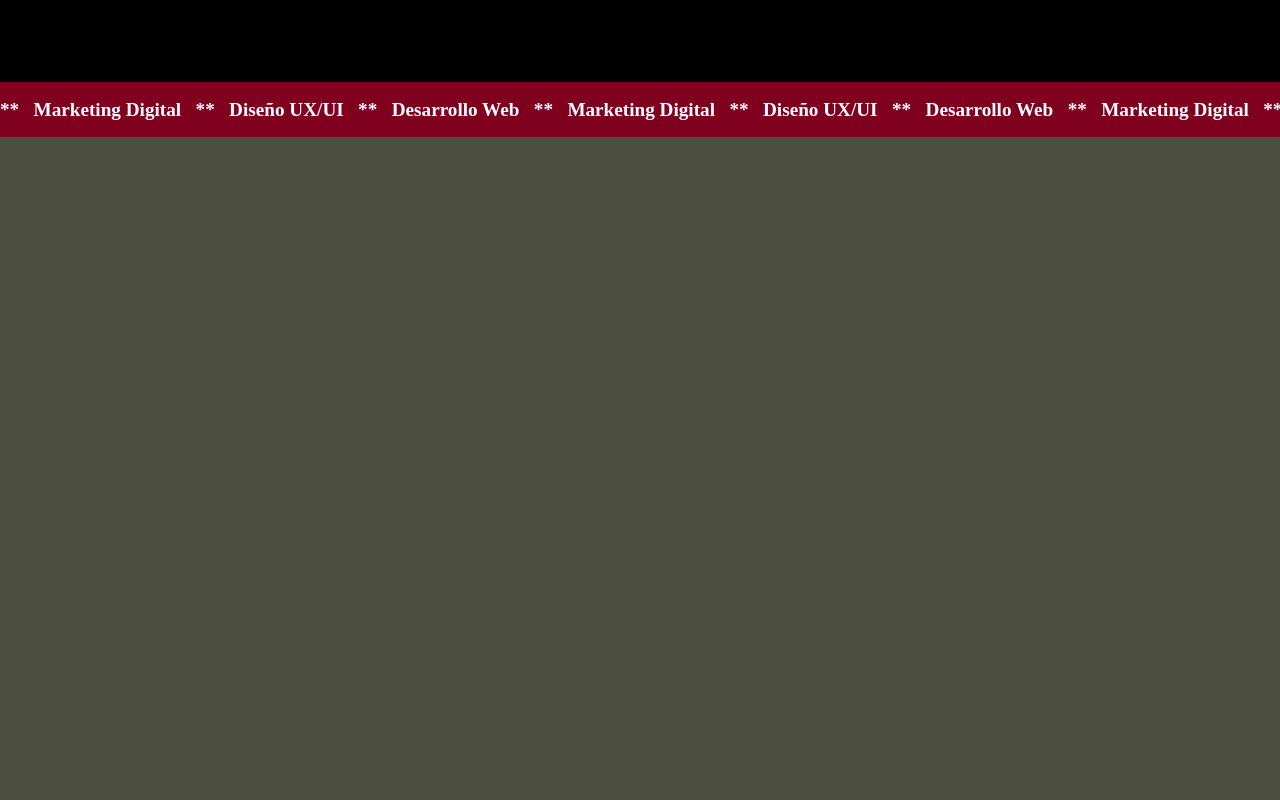
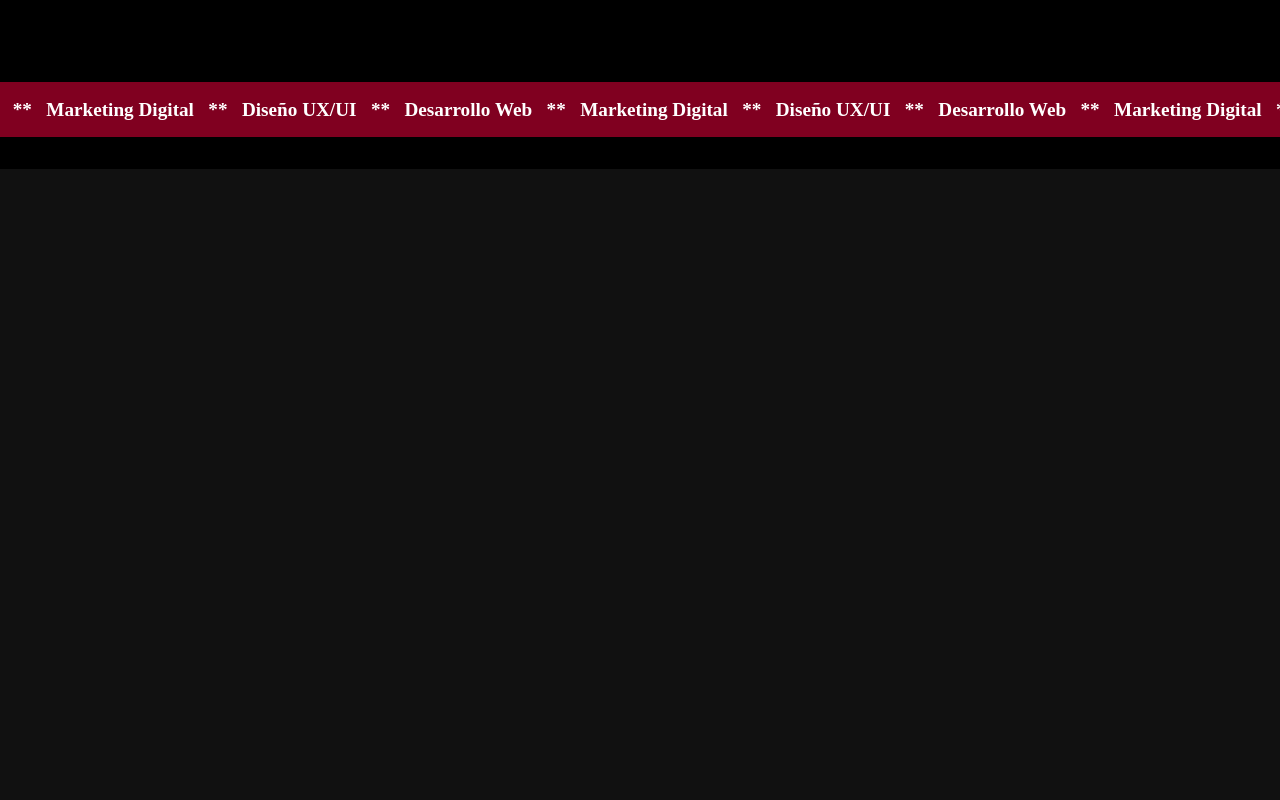
Before and after one commit to luulaa13/portfolio, a React (Vite) app: page /portfolio in a window 1280 px wide. Shown: the part 640-1440 px from the top of the page. After the commit the page ends 809 px from the top, so only its background shows below. Built offline with nearby package versions, Linux system fonts and the light colour scheme; no server answers; a web font is replaced by a local one.

Commit message:
Update Portfolio.jsx

```diff
--- a/src/Portfolio.jsx
+++ b/src/Portfolio.jsx
@@ -51,8 +51,9 @@ const Portfolio = () => {
       </section>
       <MovingBanner/>
 
-        <AboutMe/>
+      <section id="about" className="section">
 
+      </section>
 
       <section id="proyectos" className="section">
 
```
